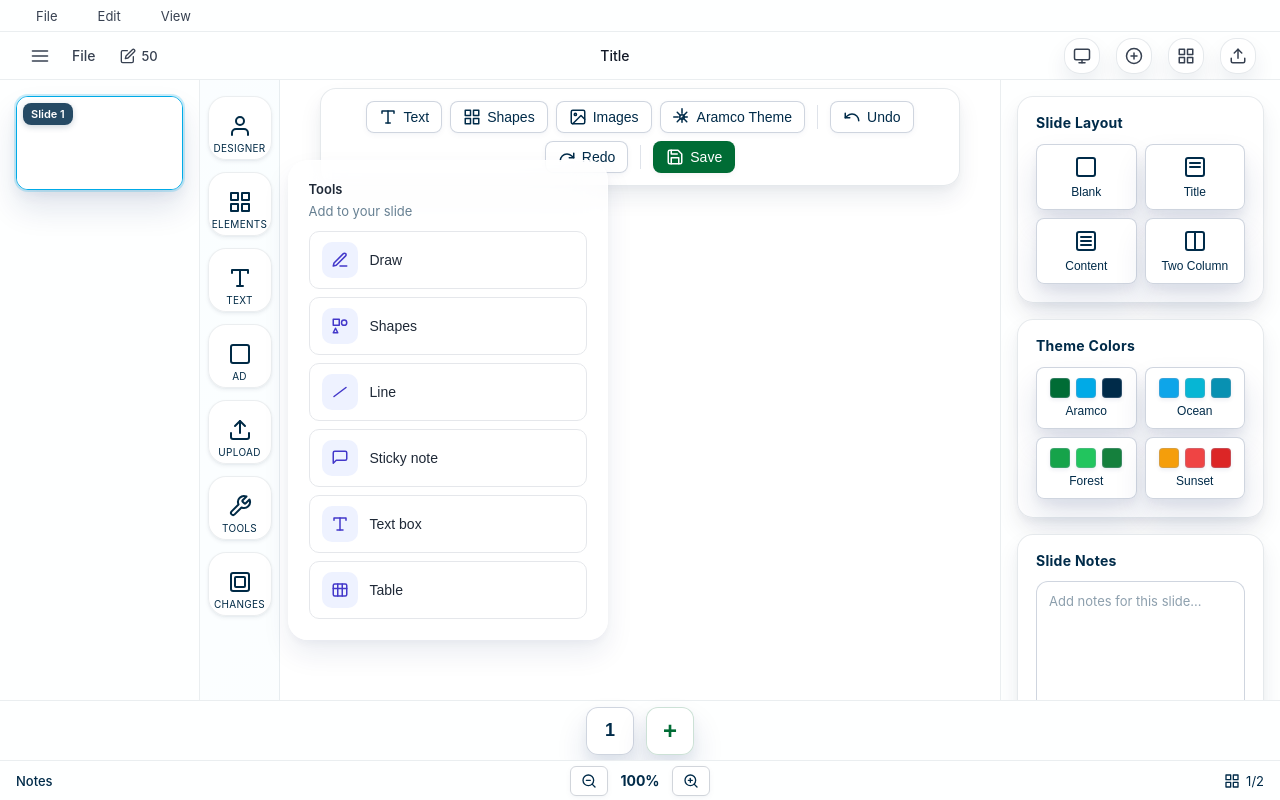
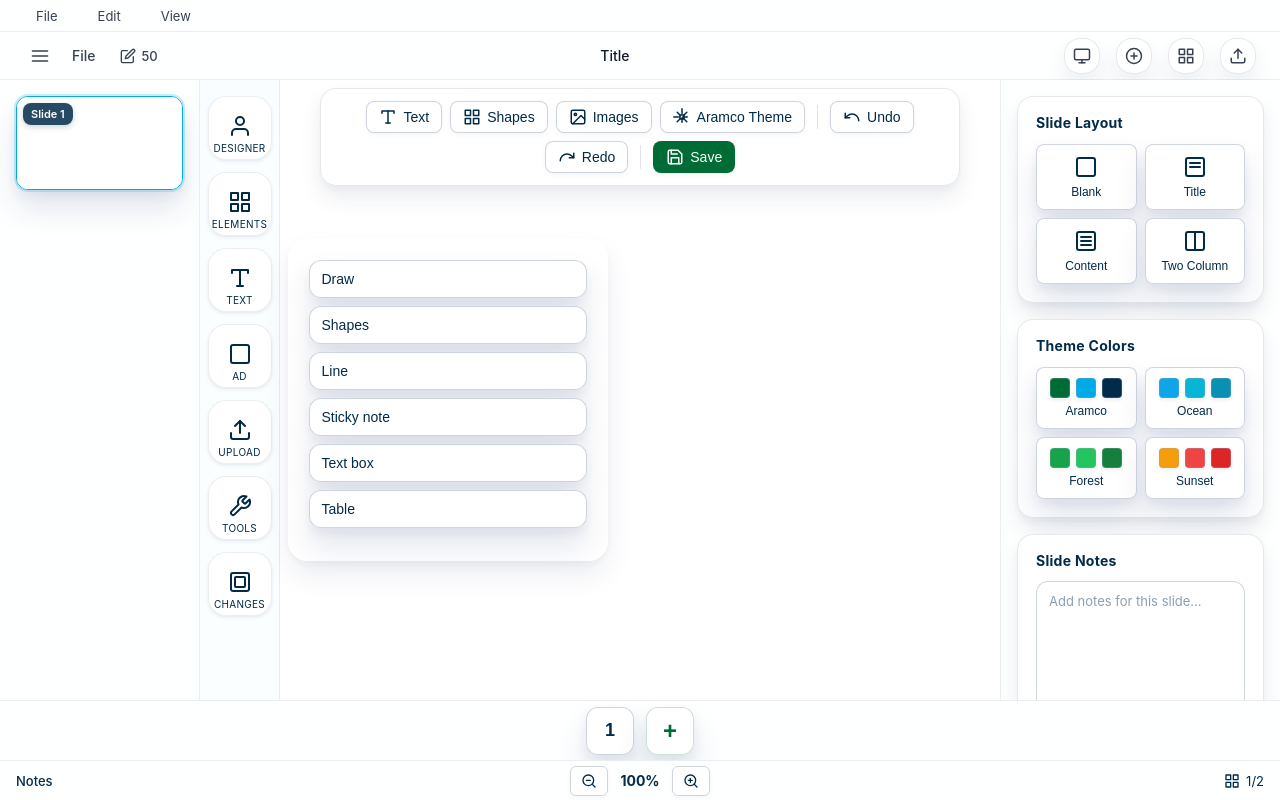
Before and after one commit to Mshari24/ADC-Slides, a website: page index.html in a window 1280 px wide. Both pictures are taken after a click on the element "TOOLS". Drawn offline with Linux system fonts and the light colour scheme.

Commit message:
Update Tools menu to match Text menu design

```diff
--- a/app.js
+++ b/app.js
@@ -1120,7 +1120,7 @@
   const textMoreBtn = document.getElementById('text-more');
   const toolsSidebarItem = document.querySelector('.sidebar-item[title="Tools"]');
   const toolsPanel = document.getElementById('tools-panel');
-  const toolOptionButtons = toolsPanel ? toolsPanel.querySelectorAll('.tool-option-btn') : [];
+  const toolOptionButtons = toolsPanel ? toolsPanel.querySelectorAll('.text-option-btn[data-tool]') : [];
   const toolsMainView = toolsPanel ? toolsPanel.querySelector('.tools-view-main') : null;
   const toolsShapesView = toolsPanel ? toolsPanel.querySelector('.tools-view-shapes') : null;
   const toolsTablesView = toolsPanel ? toolsPanel.querySelector('.tools-view-tables') : null;
--- a/index.html
+++ b/index.html
@@ -263,69 +263,29 @@
           <span class="sidebar-label">Tools</span>
         </div>
         <div id="tools-panel" class="sidebar-panel tools-panel hidden">
-          <div class="tools-panel-header">
-            <span class="panel-title">Tools</span>
-            <span class="panel-subtitle">Add to your slide</span>
+          <div class="panel-view panel-view-options">
+            <button class="text-option-btn" data-tool="draw">
+              <span class="text-option-label">Draw</span>
+            </button>
+            <button class="text-option-btn" data-tool="shapes">
+              <span class="text-option-label">Shapes</span>
+            </button>
+            <button class="text-option-btn" data-tool="line">
+              <span class="text-option-label">Line</span>
+            </button>
+            <button class="text-option-btn" data-tool="sticky">
+              <span class="text-option-label">Sticky note</span>
+            </button>
+            <button class="text-option-btn" data-tool="textbox">
+              <span class="text-option-label">Text box</span>
+            </button>
+            <button class="text-option-btn" data-tool="table">
+              <span class="text-option-label">Table</span>
+            </button>
           </div>
           <div class="tools-panel-body">
-            <div class="tools-view tools-view-main">
+            <div class="tools-view tools-view-main hidden">
               <div class="tool-option-list">
-                <button class="tool-option-btn" data-tool="draw">
-                  <span class="tool-option-icon">
-                    <svg viewBox="0 0 24 24" fill="none" stroke="currentColor" stroke-width="2" stroke-linecap="round" stroke-linejoin="round">
-                      <path d="M12 20h9"></path>
-                      <path d="M16.5 3.5a2.121 2.121 0 0 1 3 3L7 19l-4 1 1-4L16.5 3.5z"></path>
-                    </svg>
-                  </span>
-                  <span class="tool-option-label">Draw</span>
-                </button>
-                <button class="tool-option-btn" data-tool="shapes">
-                  <span class="tool-option-icon">
-                    <svg viewBox="0 0 24 24" fill="none" stroke="currentColor" stroke-width="2" stroke-linecap="round" stroke-linejoin="round">
-                      <rect x="3" y="3" width="8" height="8"></rect>
-                      <circle cx="17.5" cy="7.5" r="3.5"></circle>
-                      <polygon points="9,21 3,21 6,15"></polygon>
-                    </svg>
-                  </span>
-                  <span class="tool-option-label">Shapes</span>
-                </button>
-                <button class="tool-option-btn" data-tool="line">
-                  <span class="tool-option-icon">
-                    <svg viewBox="0 0 24 24" fill="none" stroke="currentColor" stroke-width="2" stroke-linecap="round" stroke-linejoin="round">
-                      <line x1="4" y1="18" x2="20" y2="6"></line>
-                    </svg>
-                  </span>
-                  <span class="tool-option-label">Line</span>
-                </button>
-                <button class="tool-option-btn" data-tool="sticky">
-                  <span class="tool-option-icon">
-                    <svg viewBox="0 0 24 24" fill="none" stroke="currentColor" stroke-width="2" stroke-linecap="round" stroke-linejoin="round">
-                      <path d="M19 3H5a2 2 0 0 0-2 2v14l4-4h12a2 2 0 0 0 2-2V5a2 2 0 0 0-2-2z"></path>
-                    </svg>
-                  </span>
-                  <span class="tool-option-label">Sticky note</span>
-                </button>
-                <button class="tool-option-btn" data-tool="textbox">
-                  <span class="tool-option-icon">
-                    <svg viewBox="0 0 24 24" fill="none" stroke="currentColor" stroke-width="2" stroke-linecap="round" stroke-linejoin="round">
-                      <polyline points="4 7 4 4 20 4 20 7"></polyline>
-                      <line x1="12" y1="4" x2="12" y2="20"></line>
-                      <line x1="8" y1="20" x2="16" y2="20"></line>
-                    </svg>
-                  </span>
-                  <span class="tool-option-label">Text box</span>
-                </button>
-                <button class="tool-option-btn" data-tool="table">
-                  <span class="tool-option-icon">
-                    <svg viewBox="0 0 24 24" fill="none" stroke="currentColor" stroke-width="2" stroke-linecap="round" stroke-linejoin="round">
-                      <rect x="3" y="4" width="18" height="16" rx="2" ry="2"></rect>
-                      <line x1="3" y1="10" x2="21" y2="10"></line>
-                      <line x1="9" y1="4" x2="9" y2="20"></line>
-                      <line x1="15" y1="4" x2="15" y2="20"></line>
-                    </svg>
-                  </span>
-                  <span class="tool-option-label">Table</span>
-                </button>
               </div>
             </div>
             <div class="tools-view tools-view-shapes hidden">
```
Also changed, not shown: styles.css.
